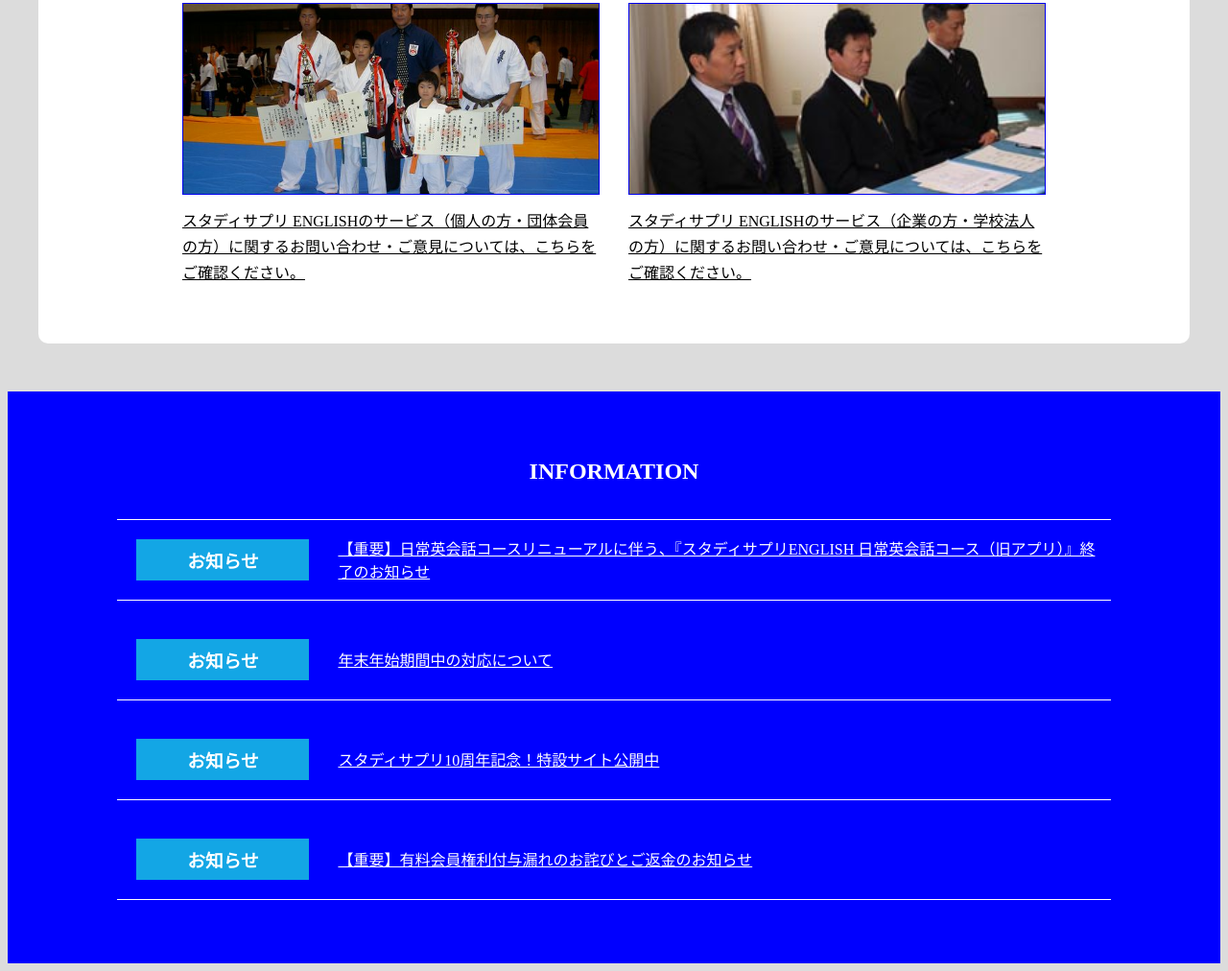
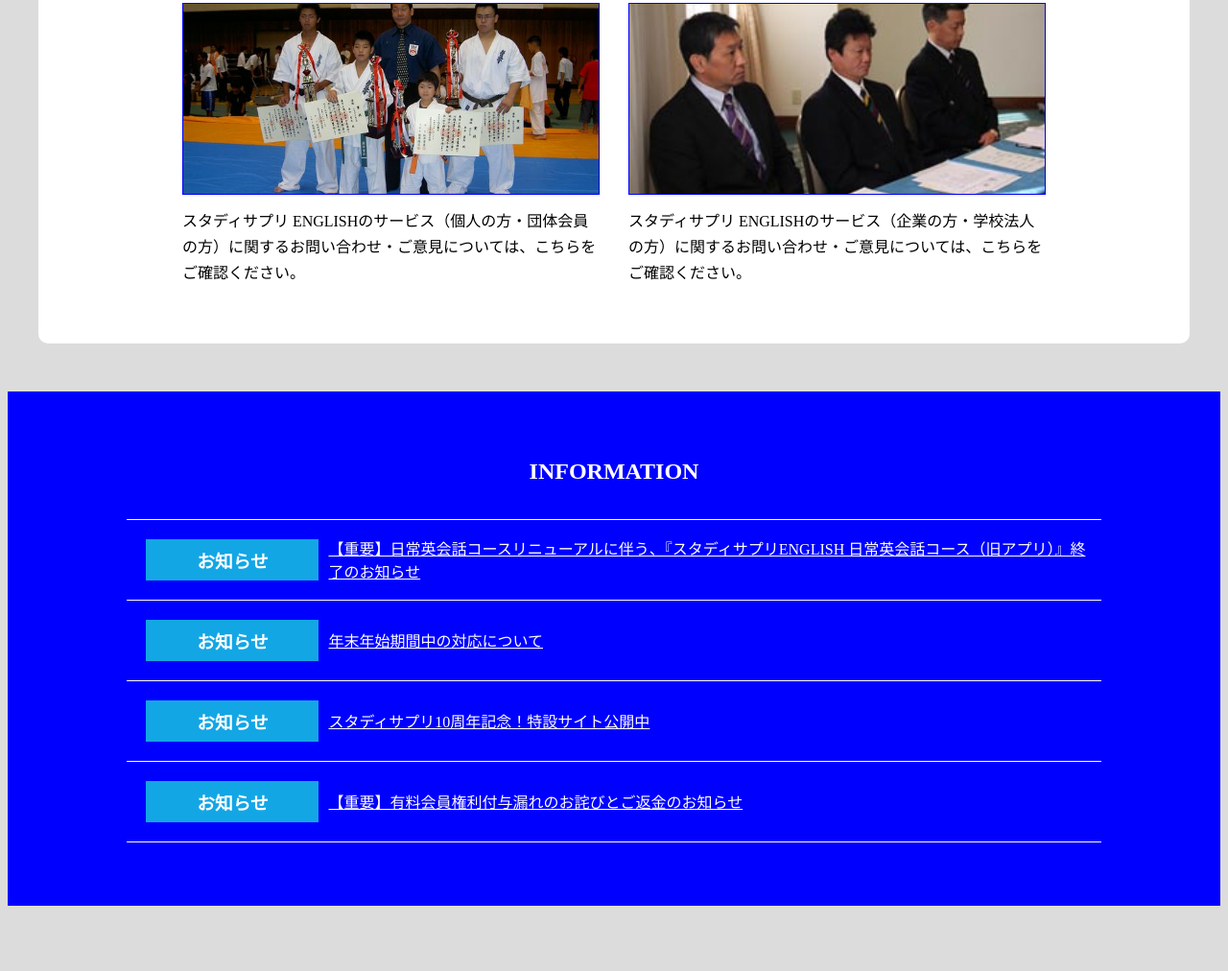
Before and after one commit to dora5n/1012_kadai, an Astro site: page / in a window 1280 px wide. Shown: the part 1331-2343 px from the top of the page at 96% size. After the commit the page ends 2283 px from the top, so only its background shows below. Built offline with nearby package versions, Linux system fonts and the light colour scheme; Astro itself is replaced by a stand-in of ours.

Commit message:
インフォメーションにaタグ追加とそれに伴うCSS修正

```diff
--- a/src/pages/index.astro
+++ b/src/pages/index.astro
@@ -70,28 +70,40 @@ import BackgroundChanger from "../components/BackgroundChanger";
     <h2>INFORMATION</h2>
     <ul>
       <li>
+        <a href="https://example.com/1">
+          <!-- 1つ目のお知らせのリンク先URL -->
           <h3>お知らせ</h3>
           <p>
             【重要】日常英会話コースリニューアルに伴う、『スタディサプリENGLISH
             日常英会話コース（旧アプリ）』終了のお知らせ
           </p>
+        </a>
       </li>
       <li>
+        <a href="https://example.com/2">
+          <!-- 2つ目のお知らせのリンク先URL -->
           <h3>お知らせ</h3>
           <p>年末年始期間中の対応について</p>
+        </a>
       </li>
       <li>
+        <a href="https://example.com/3">
+          <!-- 3つ目のお知らせのリンク先URL -->
           <h3>お知らせ</h3>
           <p>スタディサプリ10周年記念！特設サイト公開中</p>
+        </a>
       </li>
       <li>
+        <a href="https://example.com/4">
+          <!-- 4つ目のお知らせのリンク先URL -->
           <h3>お知らせ</h3>
           <p>【重要】有料会員権利付与漏れのお詫びとご返金のお知らせ</p>
+        </a>
       </li>
     </ul>
   </div>
-</Layout>
 
   <style>
     @import "../styles/styles.css";
   </style>
+</Layout>
--- a/src/styles/styles.css
+++ b/src/styles/styles.css
@@ -52,34 +52,38 @@ body {
 .information {
   width: 100%;
   background-color: blue;
-  display: flex;
-  flex-direction: column;
-  align-items: center;
+  display: grid;
+  place-items: center;
   padding: 50px;
   color: white;
 }
 
-h2 {
+.information h2 {
   text-align: center;
 }
 
-ul {
-  display: grid;
-  gap: 20px;
+.information ul {
   list-style-type: none;
   padding: 0;
   border-top: 1px solid;
 }
 
-li {
-  display: flex;
+.information li {
+  display: grid;
   align-items: center;
   gap: 20px;
   border-bottom: 1px solid;
   padding: 10px;
 }
 
-h3 {
+.information li a {
+  display: flex;
+  width: 100%;
+  text-decoration: none;
+  color: white;
+}
+
+.information h3 {
   flex-basis: 180px;
   background: #13a6e5;
   text-align: center;
@@ -87,8 +91,11 @@ h3 {
   padding: 8px;
 }
 
-p {
+.information p {
   margin: 0;
-  flex: 1; /* 残りのスペースを p 要素が占めるようにする */
+  flex: 1;
   text-decoration: underline;
+  display: grid;
+  place-items: center;
+  justify-content: start;
 }
```
Lines whose indentation alone changed are shown as unchanged.
